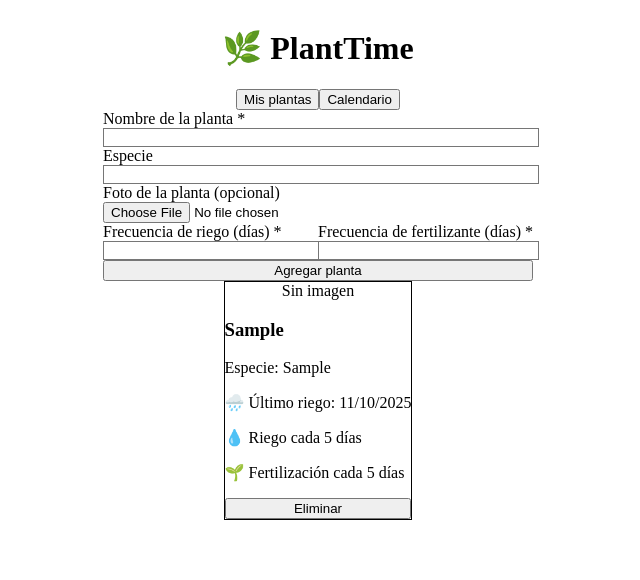
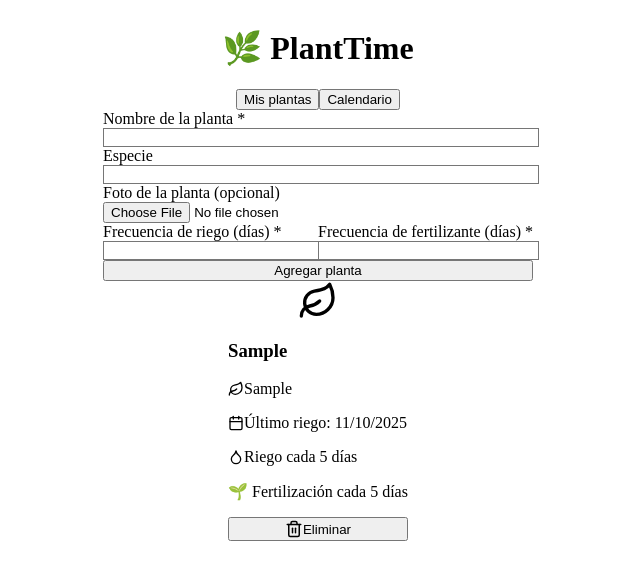
Before and after one commit to veronica-gi/planttime, a React (Vite) app: page / in a window 1280 px wide. Both pictures are taken after typing "Sample", "Sample", "5", "5" into the empty fields and a click on the button "Agregar planta". Shown: the top 580 px of the page, without its empty margins (322-962 px from the left). Built offline with nearby package versions, Linux system fonts and the light colour scheme.

Commit message:
feat: mejorar diseño de tarjetas con iconos

```diff
--- a/package.json
+++ b/package.json
@@ -11,6 +11,7 @@
   },
   "dependencies": {
     "esbuild": "^0.25.12",
+    "lucide-react": "^0.554.0",
     "react": "^19.1.1",
     "react-dom": "^19.1.1"
   },
--- a/src/ui/components/PlantCard.tsx
+++ b/src/ui/components/PlantCard.tsx
@@ -1,3 +1,4 @@
+import { Droplet, Calendar, Leaf, Trash2 } from "lucide-react"
 import type { Plant } from "../../core/models/Plant"
 
 interface PlantCardProps {
@@ -6,59 +7,68 @@ interface PlantCardProps {
 }
 
 export function PlantCard({ plant, onDelete }: PlantCardProps) {
-  const formatDate = (date: string | Date) =>
-    new Date(date).toLocaleDateString()
-
   return (
-    <div className="p-4 border rounded-xl shadow-md bg-white dark:bg-zinc-800 hover:shadow-lg transition">
+    <div className="
+      w-72 bg-white dark:bg-zinc-800 rounded-3xl shadow-lg
+      overflow-hidden transition-all hover:shadow-2xl hover:-translate-y-1
+    ">
 
       {/* Imagen */}
+      <div className="h-44 bg-gray-200 dark:bg-zinc-700">
         {plant.imageUrl ? (
           <img
             src={plant.imageUrl}
             alt={plant.name}
-          className="w-full h-40 object-cover rounded-lg mb-3"
+            className="w-full h-full object-cover"
           />
         ) : (
-        <div className="w-full h-40 bg-gray-200 dark:bg-zinc-700 rounded-lg mb-3 flex items-center justify-center text-gray-500">
-          Sin imagen
+          <div className="w-full h-full flex items-center justify-center text-gray-400">
+            <Leaf size={40} />
           </div>
         )}
+      </div>
 
-      {/* Nombre */}
+      {/* Contenido */}
+      <div className="p-5 space-y-3">
         <h3 className="text-xl font-bold">{plant.name}</h3>
 
         {/* Especie */}
-      <p className="text-sm text-gray-600 dark:text-gray-400 mb-2">
-        <span className="font-medium">Especie:</span> {plant.species}
+        {plant.species && (
+          <p className="text-sm text-gray-500 dark:text-gray-300 flex items-center gap-2">
+            <Leaf size={16} /> {plant.species}
+          </p>
+        )}
+
+        {/* Último riego */}
+        <p className="text-sm text-gray-500 dark:text-gray-300 flex items-center gap-2">
+          <Calendar size={16} />
+          Último riego:{" "}
+          {new Date(plant.lastWatered).toLocaleDateString()}
         </p>
 
-      {/* Último riego */}
-      <p className="text-sm text-gray-700 dark:text-gray-300">
-        🌧️ Último riego: {formatDate(plant.lastWatered)}
+        {/* Frecuencias */}
+        <p className="text-sm text-gray-500 dark:text-gray-300 flex items-center gap-2">
+          <Droplet size={16} />
+          Riego cada {plant.wateringFrequency} días
         </p>
 
-      {/* Frecuencia de riego */}
-      <p className="text-sm text-gray-700 dark:text-gray-300 mb-1">
-        💧 Riego cada {plant.wateringFrequency} días
-      </p>
-
-      {/* Fertilización (opcional) */}
         {plant.fertilizingFrequency && (
-        <p className="text-sm text-gray-700 dark:text-gray-300">
+          <p className="text-sm text-gray-500 dark:text-gray-300 flex items-center gap-2">
             🌱 Fertilización cada {plant.fertilizingFrequency} días
           </p>
         )}
 
-      {/* Botón eliminar */}
+        {/* Botón borrar */}
         {onDelete && (
           <button
             onClick={() => onDelete(plant.id)}
-          className="mt-3 bg-red-500 text-white px-3 py-1.5 rounded-lg hover:bg-red-600 transition w-full"
+            className="w-full flex items-center justify-center gap-2 bg-red-500 text-white py-2 rounded-xl hover:bg-red-600 transition"
           >
+            <Trash2 size={18} />
             Eliminar
           </button>
         )}
       </div>
+    </div>
   )
 }
```
Also changed, not shown: 1 other file (tests, documents, lock files or other folders). Lines whose indentation alone changed are shown as unchanged.
